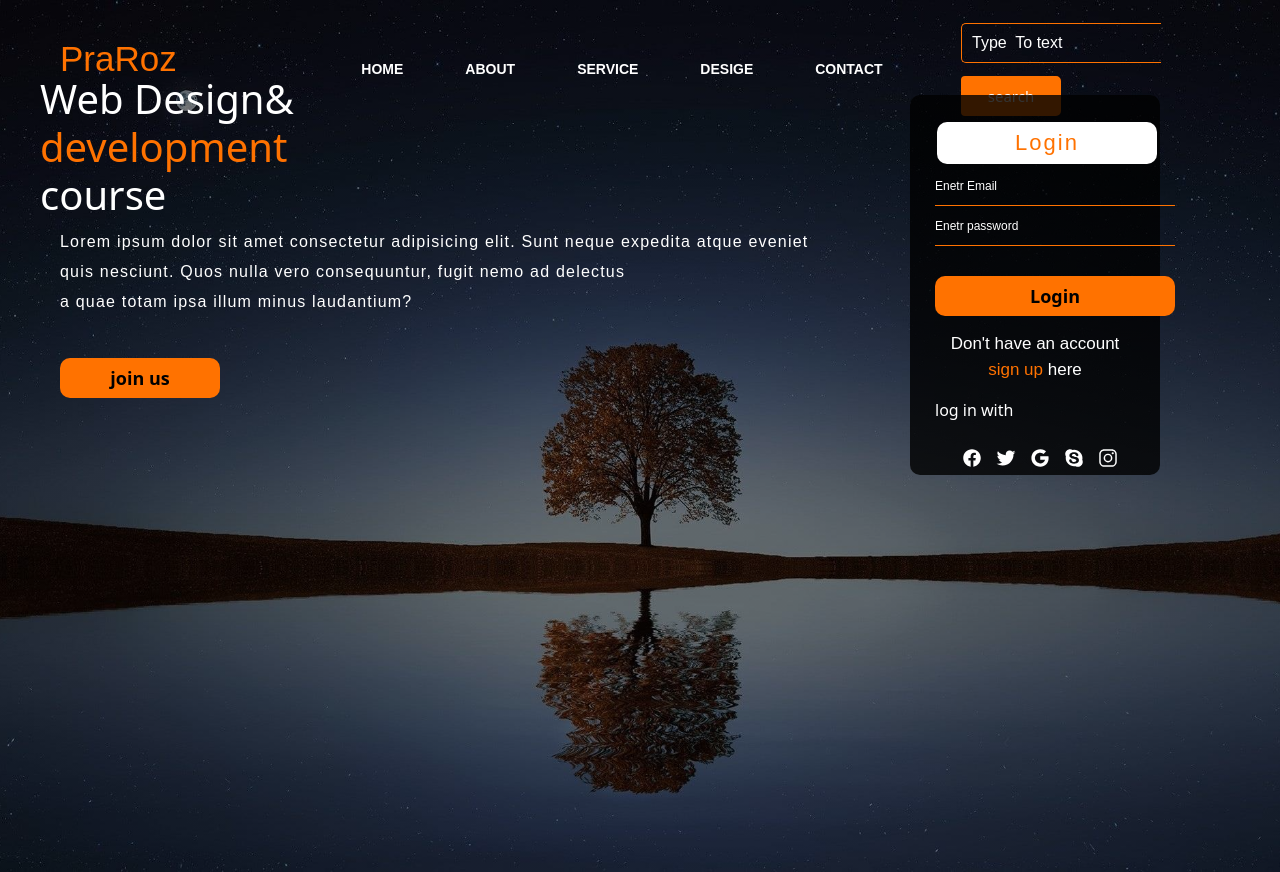
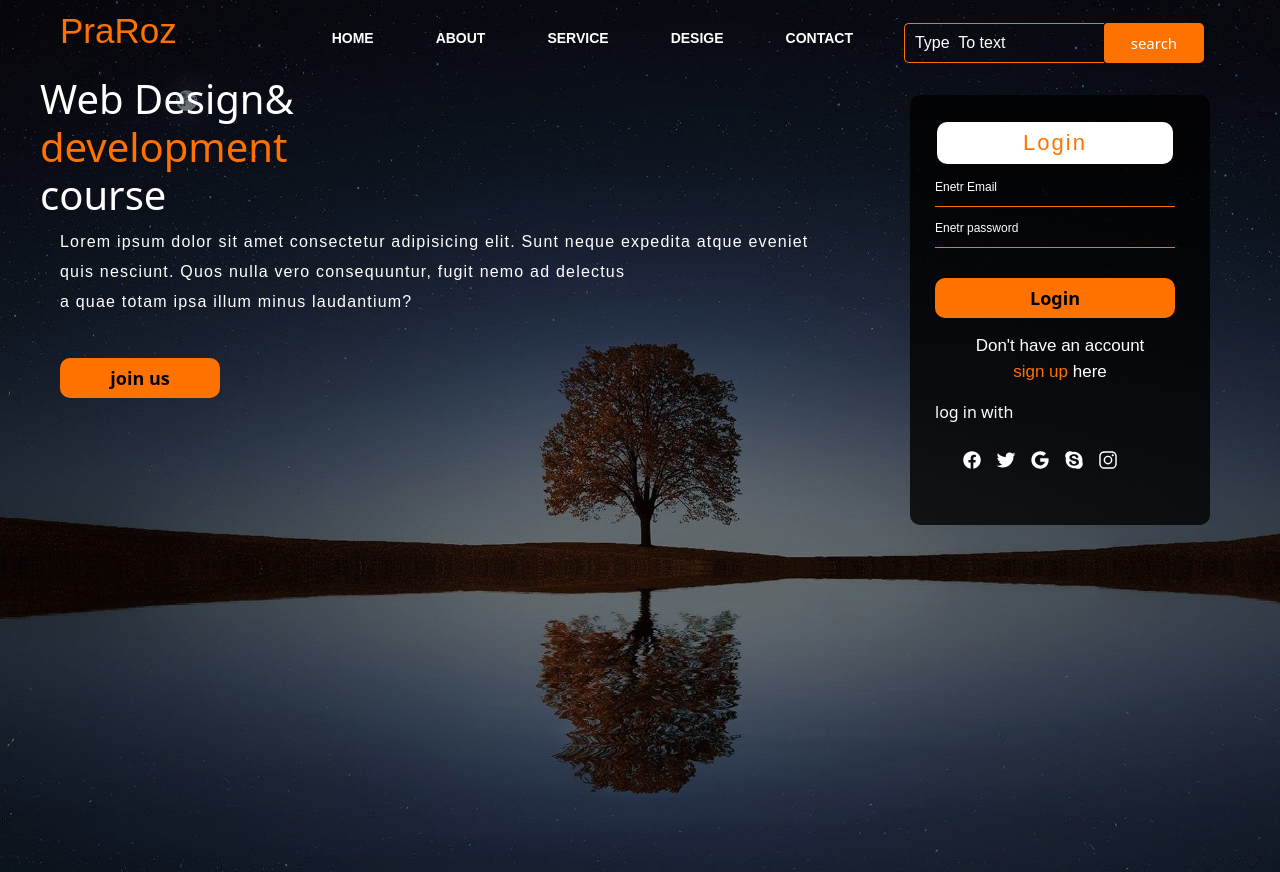
Before and after one commit to Re-ib75/the-first-website, a plain HTML site: page index.html in a window 1280 px wide. Drawn offline with nearby package versions, Linux system fonts and the light colour scheme.

Commit message:
fixing bootstrap conflict

```diff
--- a/assets/css/style.css
+++ b/assets/css/style.css
@@ -3,6 +3,9 @@
     padding: 0;
 
 
+}
+*, ::after, ::before {
+    box-sizing: revert;
 }
 .main{
     width: 100;
@@ -18,11 +21,11 @@
     /* i add  the display flex to nav bar */
     display: flex;
 
-        position: relative;
+    position: relative;
     display: flex;
-    flex-wrap: wrap;
-    align-items: center;
-    justify-content: space-between;
+    flex-wrap: nowrap !important;
+    align-items: flex-start !important;
+    justify-content: normal !important;
     padding-top: 0 !important ;
     padding-bottom: 0 !important;
 }
```
